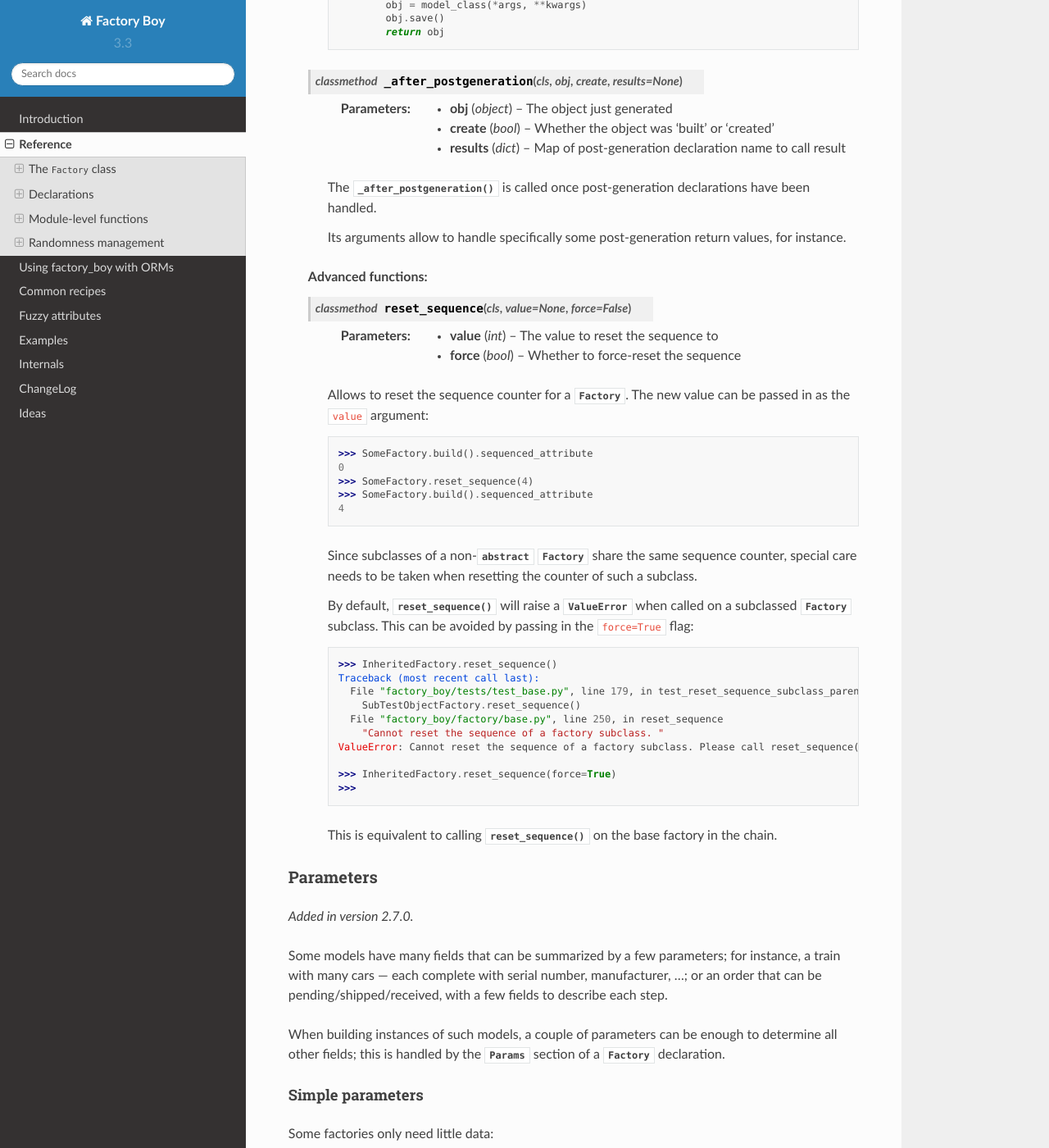
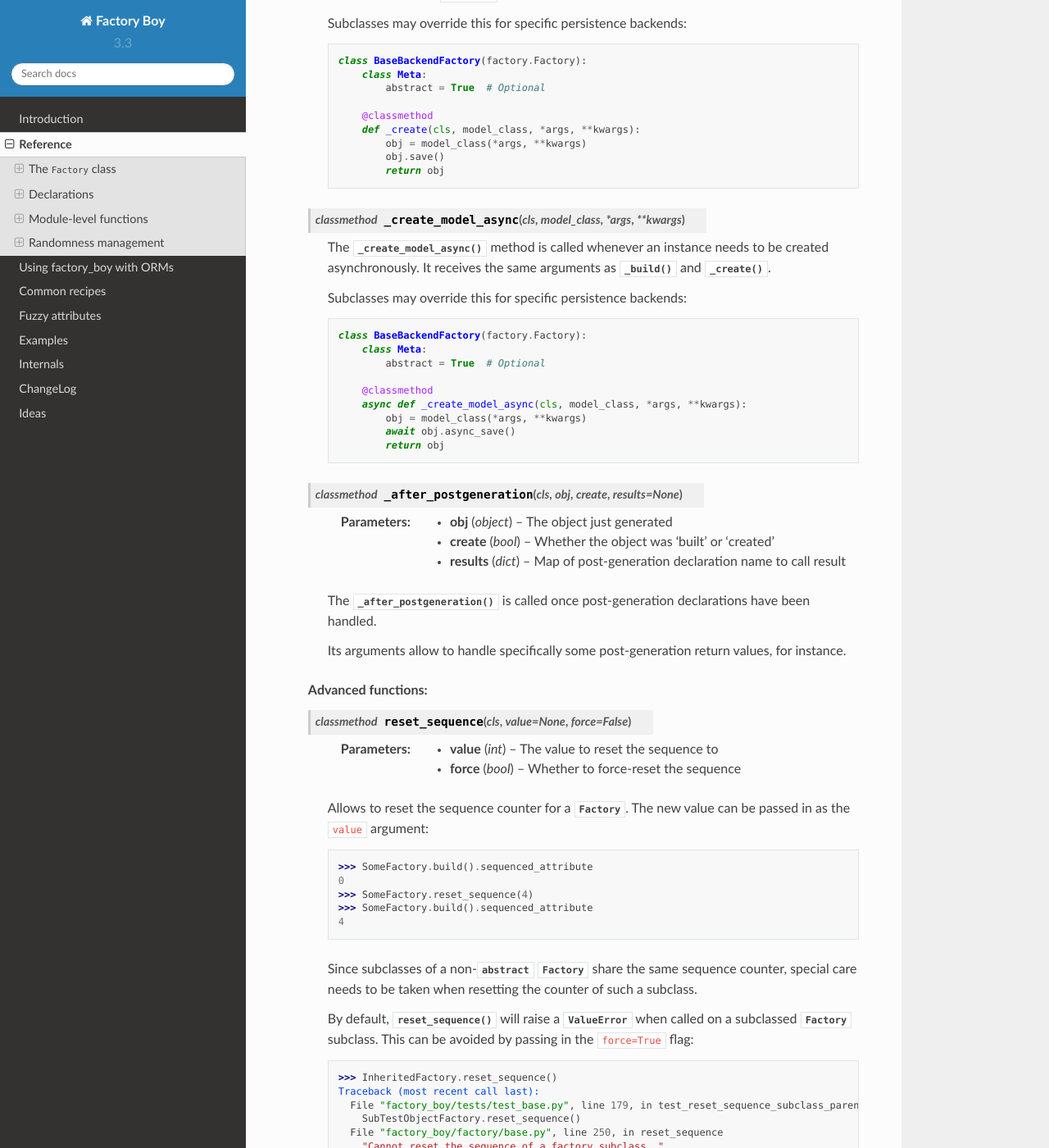
Before and after one commit to FactoryBoy/factory_boy, a Sphinx documentation site: the page built from docs/reference.rst, in a window 1280 px wide and 1400 px high, scrolled down 5339 px. Shown: the whole window at 82% size. Built offline with Sphinx 7.4.7 and the Read the Docs theme 2.0.0, drawn with Linux system fonts in a browser that asks for light colours; some of the changed text lies outside the part shown.

Commit message:
Documentation, changelog and credits

```diff
--- a/docs/changelog.rst
+++ b/docs/changelog.rst
@@ -10,6 +10,7 @@
 - Add support for Django 4.2
 - Add support for Django 5.0
 - Add support for Python 3.12
+- Add support for asynchronous factories
 
 *Bugfix:*
 
--- a/docs/reference.rst
+++ b/docs/reference.rst
@@ -215,6 +215,16 @@
 
         Provides a list of :obj:`size` instances from the :class:`Factory`,
         through the 'create' strategy.
+
+
+    .. classmethod:: create_async(cls, **kwargs)
+
+        Provides a new object, using the `create_async` strategy.
+
+    .. classmethod:: create_async_batch(cls, size, **kwargs)
+
+        Provides a list of :obj:`size` instances from the :class:`Factory`,
+        through the `create_async` strategy.
 
 
     .. classmethod:: stub(cls, **kwargs)
@@ -318,6 +328,32 @@
                     return obj
 
         .. OHAI_VIM*
+
+
+    .. classmethod:: _create_model_async(cls, model_class, *args, **kwargs)
+
+        .. OHAI_VIM*
+
+        The :meth:`_create_model_async` method is called whenever an instance needs to be
+        created asynchronously.
+        It receives the same arguments as :meth:`_build` and :meth:`_create`.
+
+        Subclasses may override this for specific persistence backends:
+
+        .. code-block:: python
+
+            class BaseBackendFactory(factory.Factory):
+                class Meta:
+                    abstract = True  # Optional
+
+                @classmethod
+                async def _create_model_async(cls, model_class, *args, **kwargs):
+                    obj = model_class(*args, **kwargs)
+                    await obj.async_save()
+                    return obj
+
+        .. OHAI_VIM*
+
 
     .. classmethod:: _after_postgeneration(cls, obj, create, results=None)
 
@@ -375,6 +411,11 @@
 
         This is equivalent to calling :meth:`reset_sequence` on the base
         factory in the chain.
+
+
+.. class:: AsyncFactory
+
+Similar to the :class:`Factory` class but with `create_async` as default strategy.
 
 
 .. _parameters:
@@ -588,6 +629,14 @@
                  :class:`Factory` wasn't overridden.
 
 
+.. data:: CREATE_ASYNC_STRATEGY
+
+    The `create_async` strategy is similar to the `create` strategy but asynchronous.
+
+    This is the default strategy for subclasses of :class:`AsyncFactory`.
+
+    Default behavior is to call :meth:`~Factory._create`, this can be overridden in :meth:`_create_model_async`.
+
 .. function:: use_strategy(strategy)
 
     .. deprecated:: 3.2
```
Also changed, not shown: docs/introduction.rst (+37 -0 lines), 1 other file.
